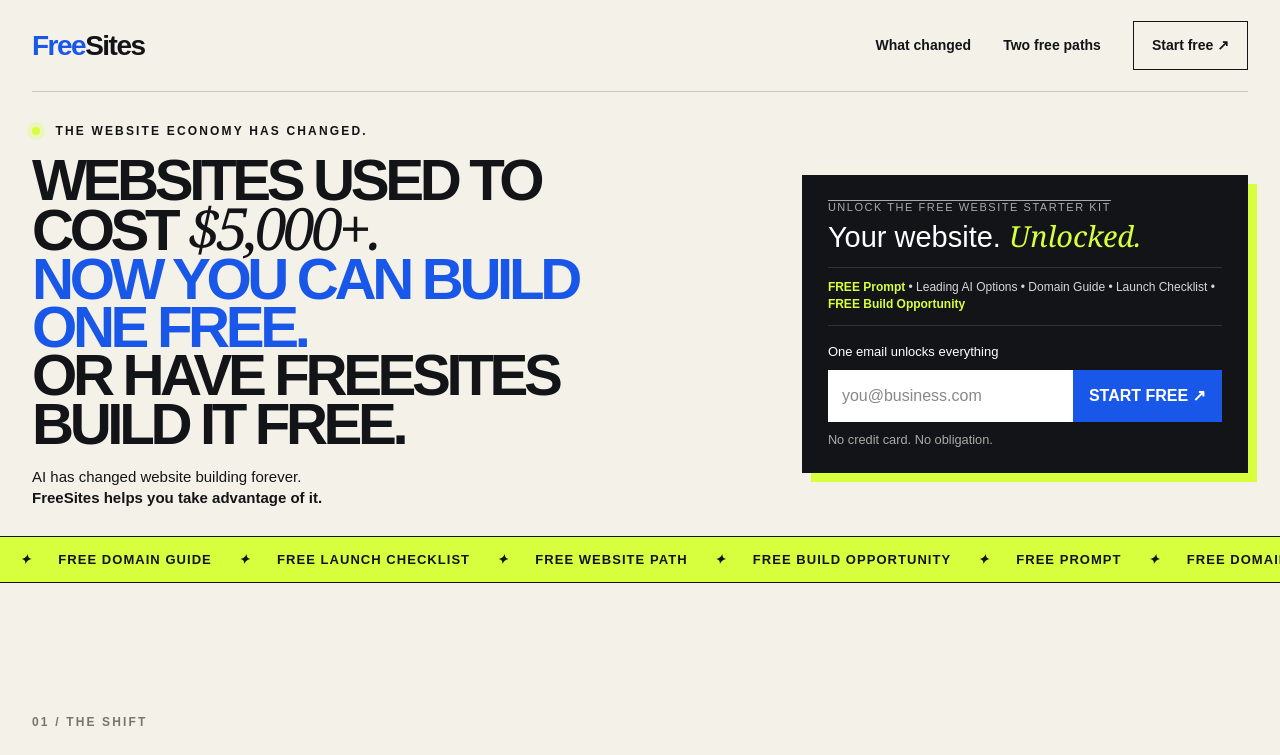
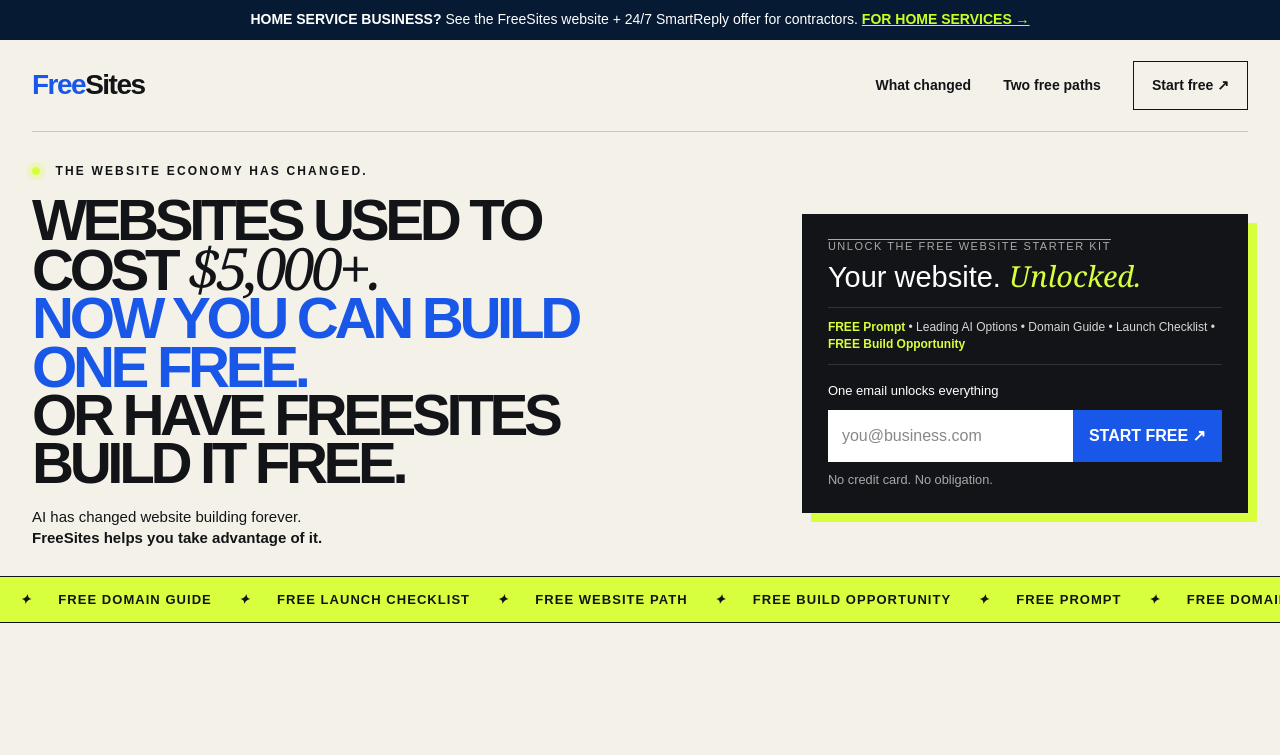
Before and after one commit to lapideas-ai/freesites-com, a Next.js app: page / in a window 1280 px wide. Shown: the top 755 px of the page. Built offline with nearby package versions, Linux system fonts and the light colour scheme.

Commit message:
Add Home Services intro and contractors link

```diff
--- a/src/app/page.tsx
+++ b/src/app/page.tsx
@@ -9,5 +9,14 @@
 };
 
 export default function HomePage() {
-  return <SitesV3Home />;
+  return (
+    <>
+      <div style={{background:"#071a34",color:"white",textAlign:"center",padding:"10px 18px",fontSize:"14px",lineHeight:1.4}}>
+        <strong>HOME SERVICE BUSINESS?</strong>{" "}
+        See the FreeSites website + 24/7 SmartReply offer for contractors.{" "}
+        <a href="/contractors" style={{color:"#c8ff24",fontWeight:800,textDecoration:"underline",whiteSpace:"nowrap"}}>FOR HOME SERVICES →</a>
+      </div>
+      <SitesV3Home />
+    </>
+  );
 }
```
